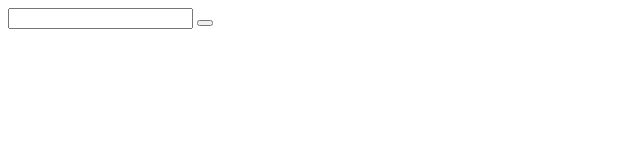
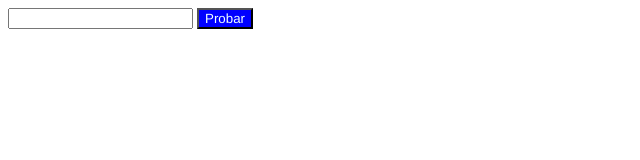
Before and after one commit to rafadev92/Juego-1, a plain HTML site: page index.html in a window 1280 px wide. Shown: the whole page, without its empty margins (0-640 px from the left). Drawn offline with Linux system fonts and the light colour scheme.

Commit message:
primer comit

```diff
--- a/css/style.css
+++ b/css/style.css
@@ -0,0 +1,6 @@
+button{
+    background-color: blue;
+    color: azure;
+    text-decoration: solid;
+    font-family: 'Franklin Gothic Medium', 'Arial Narrow', Arial, sans-serif;
+}
--- a/index.html
+++ b/index.html
@@ -10,7 +10,7 @@
 <body>
     <div class="container">
 <input id="guess" type="number">
-<button onclick="checkGuess"></button>
+<button onclick="checkGuess">Probar</button>
 
 <p id="feedback"></p>
 
```
